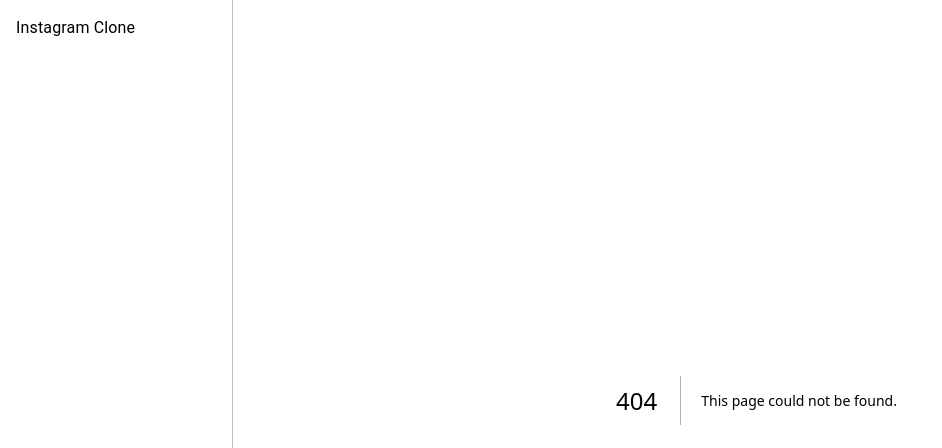
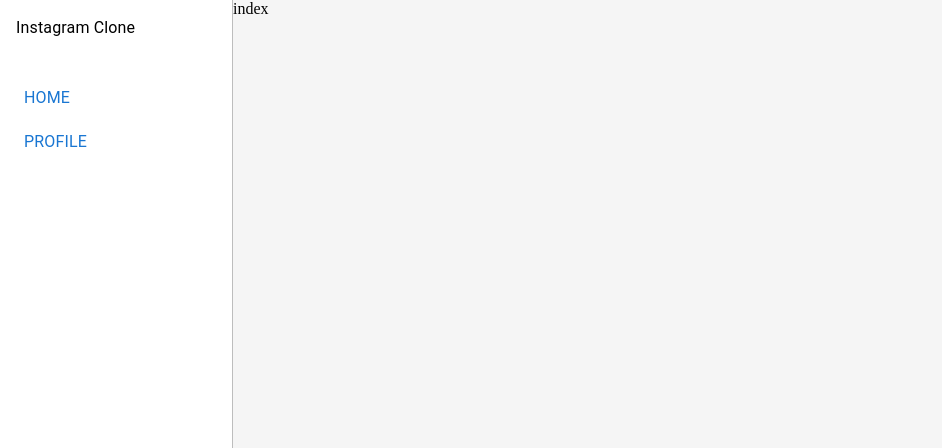
Before and after one commit to jbyomuhangi/ig-clone, a Next.js app in the folder frontend/react-frontend/: page /profile in a window 1280 px wide. Before the commit this address had no page. Shown: the top 448 px of the page, without its empty margins (0-942 px from the left). Built offline with nearby package versions, Linux system fonts and the light colour scheme.

Commit message:
Added routing to profile page

```diff
--- /dev/null
+++ b/frontend/react-frontend/src/components/NextLink/NextLink.tsx
@@ -0,0 +1,16 @@
+import React from "react";
+import Link, { LinkProps } from "next/link";
+
+interface NextLinkProps extends LinkProps {
+  children: React.ReactNode;
+}
+
+const NextLink: React.FC<NextLinkProps> = ({ children, ...otherProps }) => {
+  return (
+    <Link {...otherProps} style={{ textDecoration: "unset", color: "unset" }}>
+      {children}
+    </Link>
+  );
+};
+
+export default NextLink;
--- /dev/null
+++ b/frontend/react-frontend/src/components/NextLink/index.ts
@@ -0,0 +1 @@
+export { default } from "./NextLink";
--- a/frontend/react-frontend/src/layouts/AppLayout/DefaultAppLayout/DefaultNavBar.tsx
+++ b/frontend/react-frontend/src/layouts/AppLayout/DefaultAppLayout/DefaultNavBar.tsx
@@ -1,5 +1,15 @@
 import React from "react";
-import { Box, styled, Typography, useMediaQuery, Theme } from "@mui/material";
+import {
+  Box,
+  styled,
+  Typography,
+  useMediaQuery,
+  Theme,
+  Button,
+} from "@mui/material";
+
+import { defaultNavBarButtons } from "../appNavButtons";
+import NextLink from "@/components/NextLink";
 
 const DefaultNavBarContainer = styled(Box)(({ theme }) => ({
   display: "flex",
@@ -13,6 +23,28 @@ const DefaultNavBarContainer = styled(Box)(({ theme }) => ({
   [theme.breakpoints.down("lg")]: {
     width: "fit-content",
     alignItems: "center",
+  },
+}));
+
+const NavButtonContainer = styled(Box)(({ theme }) => ({
+  display: "flex",
+  flexDirection: "column",
+  gap: theme.spacing(1),
+  marginTop: theme.spacing(5),
+}));
+
+const NavButton = styled(Button)(({ theme }) => ({
+  "&.MuiButton-root": {
+    display: "flex",
+    width: "100%",
+    justifyContent: "flex-start",
+    padding: `${theme.spacing(1)}px 0px`,
+  },
+
+  [theme.breakpoints.down("lg")]: {
+    "&.MuiButton-root": {
+      justifyContent: "center",
+    },
   },
 }));
 
@@ -30,6 +62,18 @@ const DefaultNavBar: React.FC<DefaultNavBarProps> = ({}) => {
       ) : (
         <Typography>Instagram Clone</Typography>
       )}
+
+      <NavButtonContainer>
+        {defaultNavBarButtons.map((button) => {
+          return (
+            <NextLink href={button.href} key={button.name}>
+              <NavButton>
+                <Typography>{button.name}</Typography>
+              </NavButton>
+            </NextLink>
+          );
+        })}
+      </NavButtonContainer>
     </DefaultNavBarContainer>
   );
 };
--- a/frontend/react-frontend/src/layouts/AppLayout/ExtraSmallScreenAppLayout/ExtraSmallScreenNavBar.tsx
+++ b/frontend/react-frontend/src/layouts/AppLayout/ExtraSmallScreenAppLayout/ExtraSmallScreenNavBar.tsx
@@ -1,8 +1,12 @@
 import React from "react";
-import { Box, styled } from "@mui/material";
+import { Box, styled, Button, Typography } from "@mui/material";
+
+import { extraSmallScreenNavBarButtons } from "../appNavButtons";
+import NextLink from "@/components/NextLink";
 
 const ExtraSmallScreenNavBarContainer = styled(Box)(({ theme }) => ({
   display: "flex",
+  justifyContent: "space-between",
   backgroundColor: theme.palette.common.white,
   padding: theme.spacing(1),
   borderTop: `1px solid ${theme.palette.grey[400]}`,
@@ -13,7 +17,15 @@ interface ExtraSmallScreenNavBarProps {}
 const ExtraSmallScreenNavBar: React.FC<ExtraSmallScreenNavBarProps> = ({}) => {
   return (
     <ExtraSmallScreenNavBarContainer>
-      ExtraSmallScreenNavBar
+      {extraSmallScreenNavBarButtons.map((button) => {
+        return (
+          <NextLink href={button.href} key={button.name}>
+            <Button>
+              <Typography>{button.name}</Typography>
+            </Button>
+          </NextLink>
+        );
+      })}
     </ExtraSmallScreenNavBarContainer>
   );
 };
--- /dev/null
+++ b/frontend/react-frontend/src/layouts/AppLayout/appNavButtons.ts
@@ -0,0 +1,19 @@
+interface AppNavButtonInterface {
+  name: string;
+  href: string;
+}
+
+const appNavButtons: { [key: string]: AppNavButtonInterface } = {
+  home: { name: "Home", href: "/" },
+  profile: { name: "Profile", href: "/profile" },
+};
+
+export const defaultNavBarButtons: AppNavButtonInterface[] = [
+  appNavButtons.home,
+  appNavButtons.profile,
+];
+
+export const extraSmallScreenNavBarButtons: AppNavButtonInterface[] = [
+  appNavButtons.home,
+  appNavButtons.profile,
+];
--- /dev/null
+++ b/frontend/react-frontend/src/pages/profile/index.tsx
@@ -0,0 +1,9 @@
+import React from "react";
+
+interface indexProps {}
+
+const index: React.FC<indexProps> = ({}) => {
+  return <div>index</div>;
+};
+
+export default index;
```
